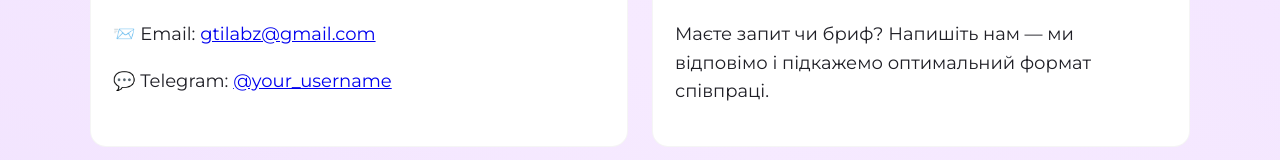
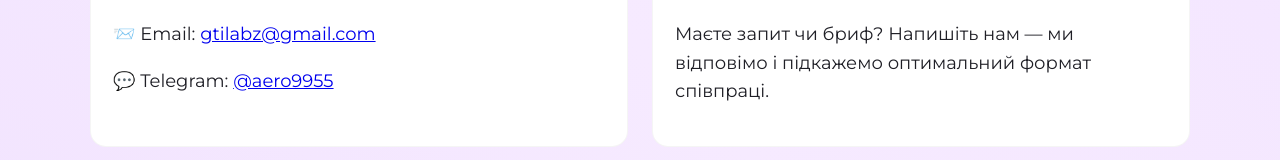
Before and after one commit to Helen369-gif1/GTI-Labz, a plain HTML site: page about.html in a window 1280 px wide. Shown: the part 727-887 px from the top of the page. Drawn offline with Linux system fonts and the light colour scheme.

Commit message:
Update about.html

```diff
--- a/about.html
+++ b/about.html
@@ -51,7 +51,7 @@
       <div class="grid-2">
         <div class="card reveal">
           <p>📨 Email: <a href="mailto:gtilabz@gmail.com">gtilabz@gmail.com</a></p>
-          <p>💬 Telegram: <a href="https://t.me/aero9955" target="_blank" rel="noopener">@your_username</a></p>
+          <p>💬 Telegram: <a href="https://t.me/aero9955" target="_blank" rel="noopener">@aero9955</a></p>
         </div>
         <div class="card reveal">
           <p>Маєте запит чи бриф? Напишіть нам — ми відповімо і підкажемо оптимальний формат співпраці.</p>
```
